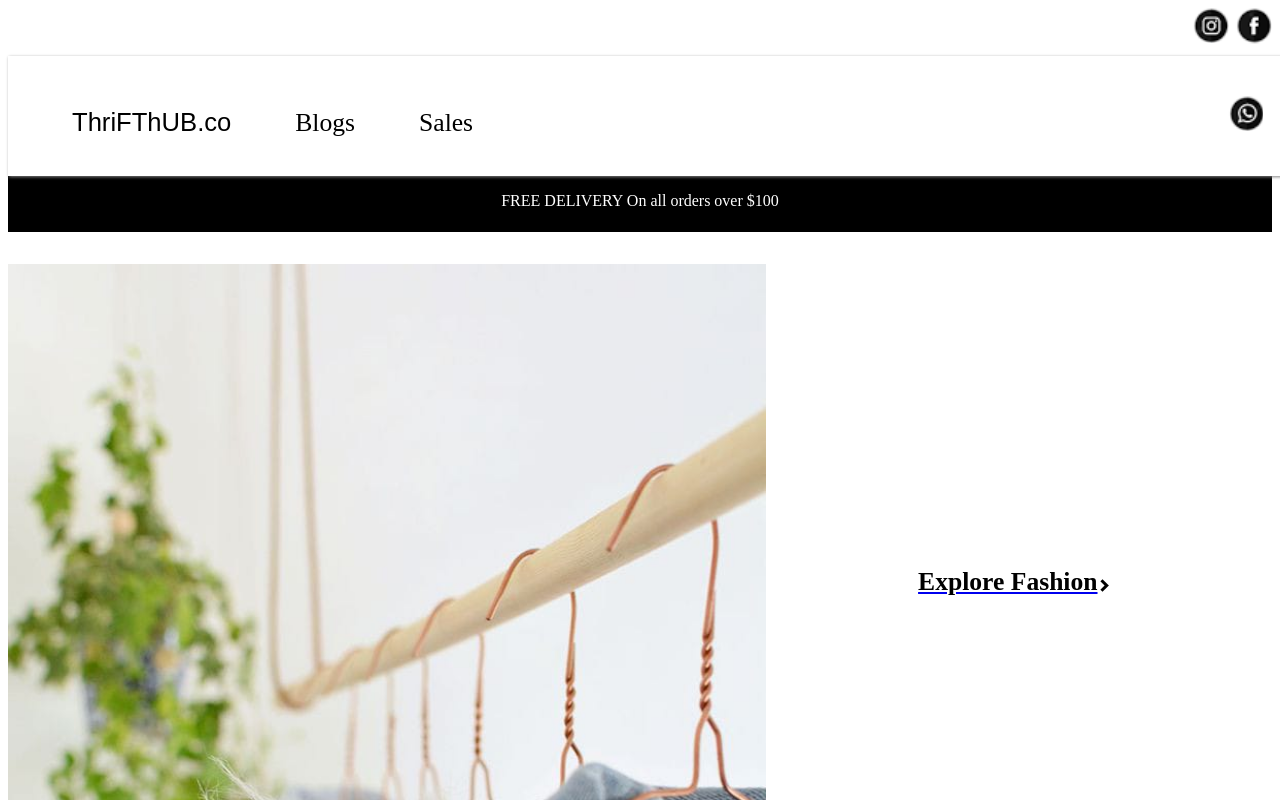
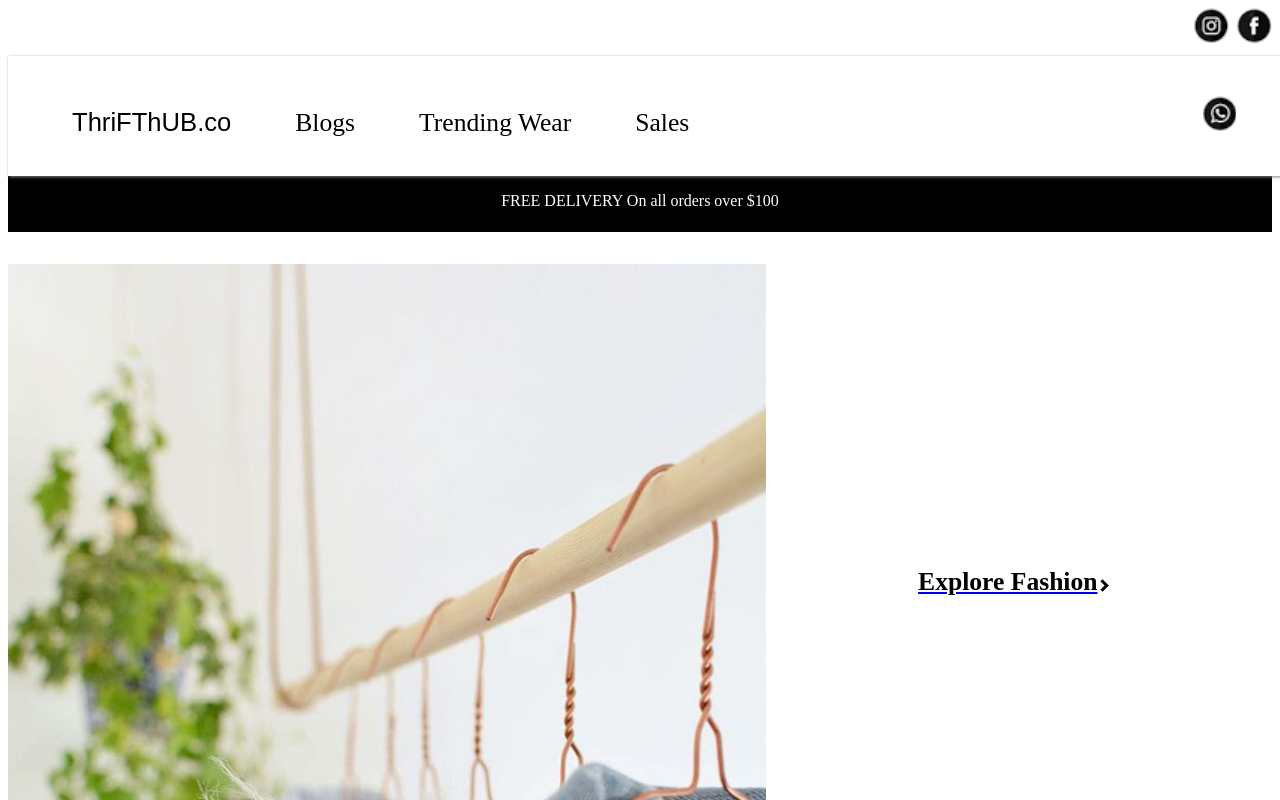
Before and after one commit to Vera25-O/clothline, a React (Create React App) app in the folder my-app/: page / in a window 1280 px wide. Shown: the top 800 px of the page. Built offline with nearby package versions, Linux system fonts and the light colour scheme.

Commit message:
modified Footer.js

```diff
--- a/my-app/src/Components/Navbar.js
+++ b/my-app/src/Components/Navbar.js
@@ -28,6 +28,9 @@ function Navbar() {
       <NavLink to="/blogs" exact="true">
         <h7>Blogs</h7>
       </NavLink>
+      <NavLink to="/trendy" exact="true">
+        <h7>Trending Wear</h7>
+      </NavLink>
       <NavLink to="/fashion" exact="true">
         <h7>Sales</h7>
       </NavLink>
--- a/my-app/src/index.css
+++ b/my-app/src/index.css
@@ -46,7 +46,7 @@
   top: 0%;
 }
 .icon3{
-  margin-left: 59%;
+  margin-left: 40%;
   margin-top: 5vh;
 }
 /* @font-face {
```
